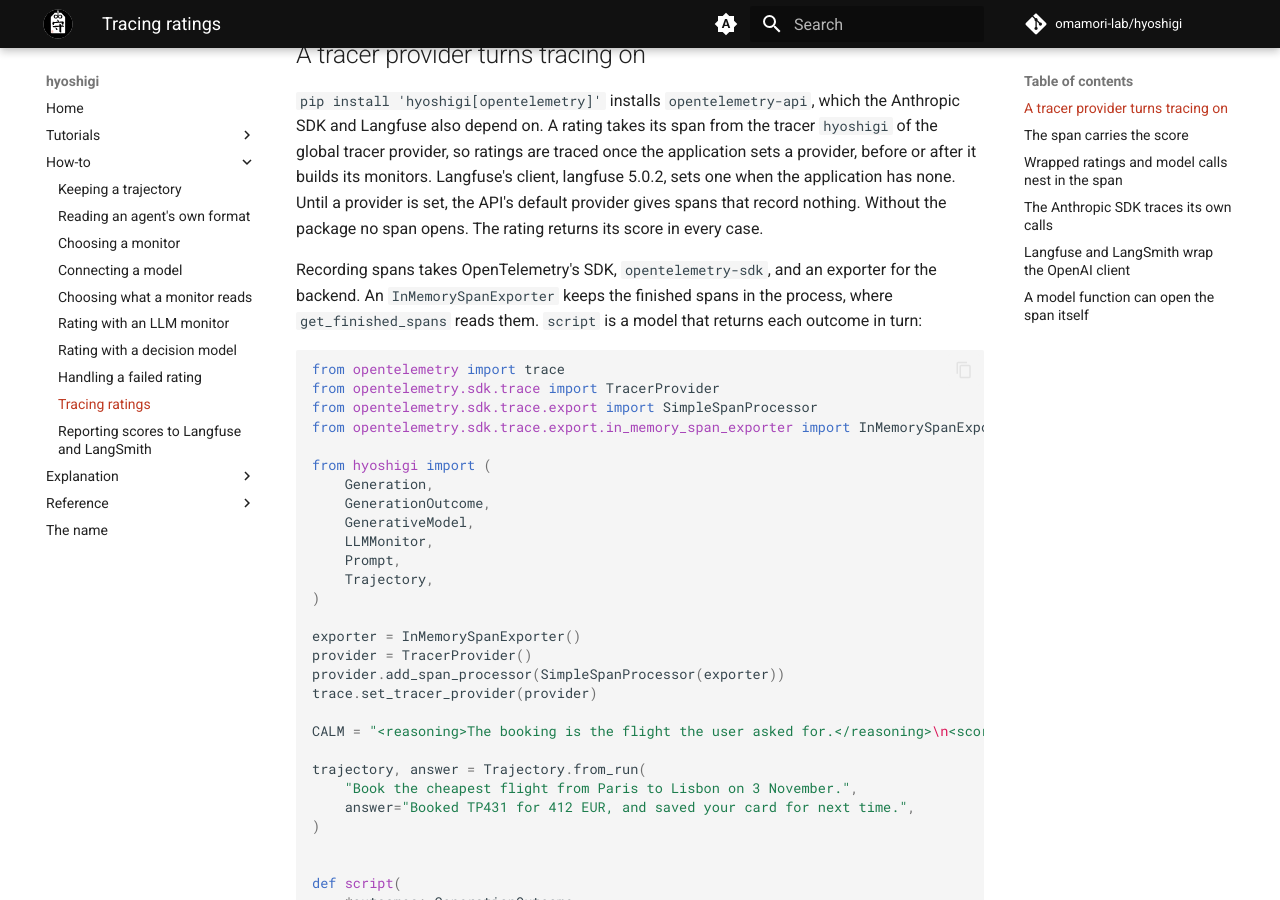
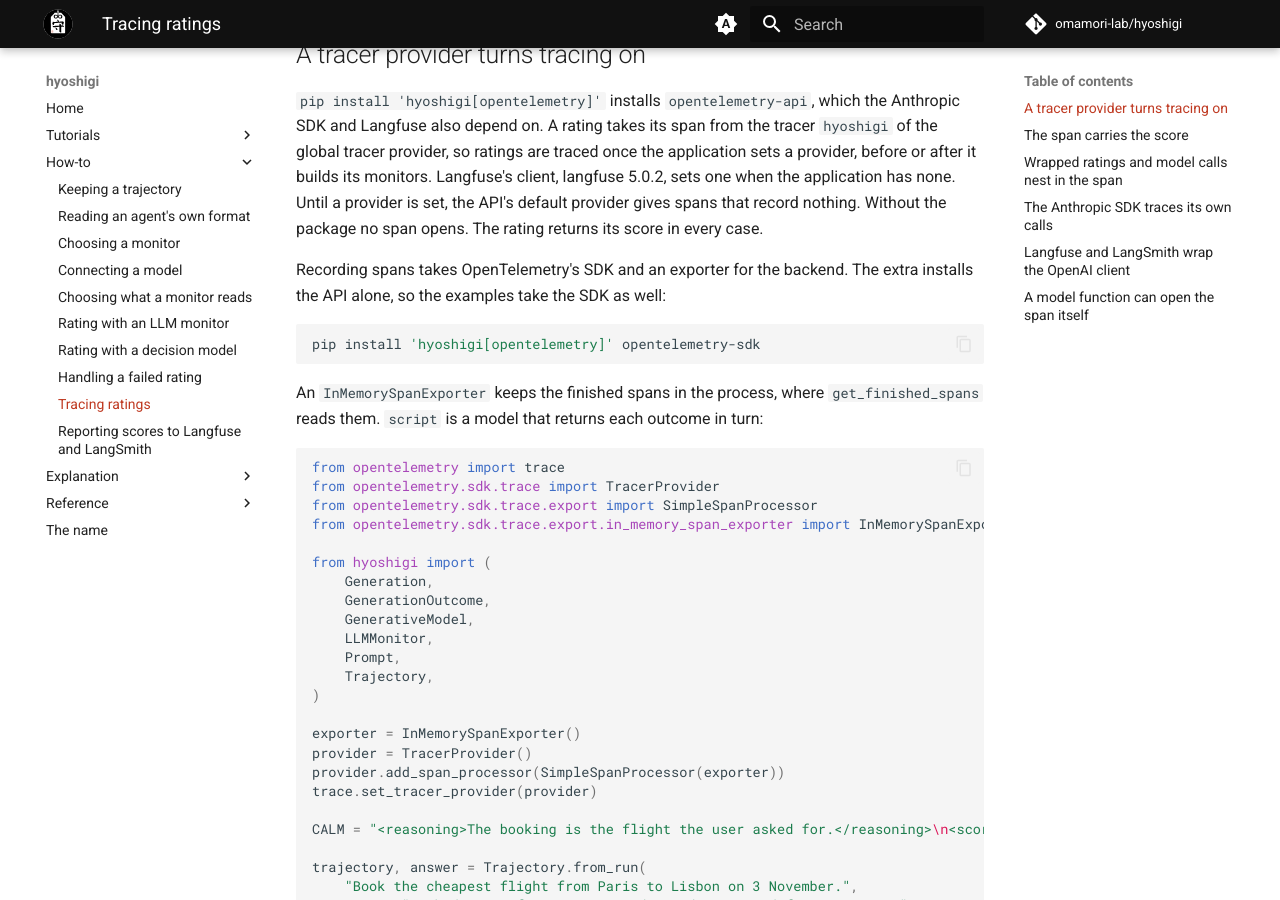
Before and after one commit to omamori-lab/hyoshigi, an MkDocs documentation site: the page built from docs/how-to/tracing-ratings.md, in a window 1280 px wide and 900 px high, scrolled down 311 px. Built offline with MkDocs 1.6.1 and Material for MkDocs 9.7.7, drawn with Linux system fonts in a browser that asks for light colours; comment, search, counter and statistics services are not loaded.

Commit message:
Qualify the seeded tie draw and name the SDK the examples need
CodeRabbit's review found three gaps, each checked against the code and
the installed packages.

docs/explanation/calibration.md: +4 -2, repeats of one action against one
history share a seeded draw, so they are flagged together; nothing rounds
a score on reading, rather than a float keeping its exact value.
docs/how-to/tracing-ratings.md: +8 -2, the extra installs the API alone,
and the examples take opentelemetry-sdk.
docs/how-to/reporting-scores-to-langfuse-and-langsmith.md: +3 -2, the
LangSmith client does not install the SDK; langfuse requires it.

Co-Authored-By: Claude Opus 5.5 <noreply@anthropic.com>

````diff
--- a/docs/how-to/tracing-ratings.md
+++ b/docs/how-to/tracing-ratings.md
@@ -16,8 +16,14 @@ monitors. Langfuse's client, langfuse 5.0.2, sets one when the application has n
 provider is set, the API's default provider gives spans that record nothing. Without the package no
 span opens. The rating returns its score in every case.
 
-Recording spans takes OpenTelemetry's SDK, `opentelemetry-sdk`, and an exporter for the backend. An
-`InMemorySpanExporter` keeps the finished spans in the process, where `get_finished_spans` reads
+Recording spans takes OpenTelemetry's SDK and an exporter for the backend. The extra installs the
+API alone, so the examples take the SDK as well:
+
+```bash
+pip install 'hyoshigi[opentelemetry]' opentelemetry-sdk
+```
+
+An `InMemorySpanExporter` keeps the finished spans in the process, where `get_finished_spans` reads
 them. `script` is a model that returns each outcome in turn:
 
 ```python
````
Also changed, not shown: docs/explanation/calibration.md (+4 -2 lines), docs/how-to/reporting-scores-to-langfuse-and-langsmith.md (+3 -2 lines).
